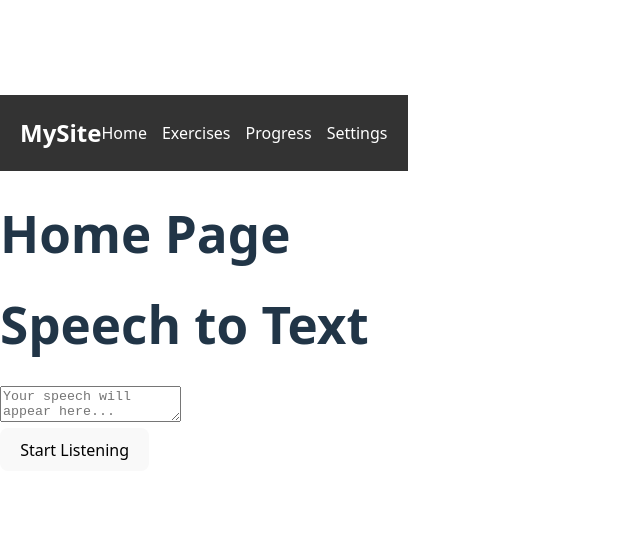
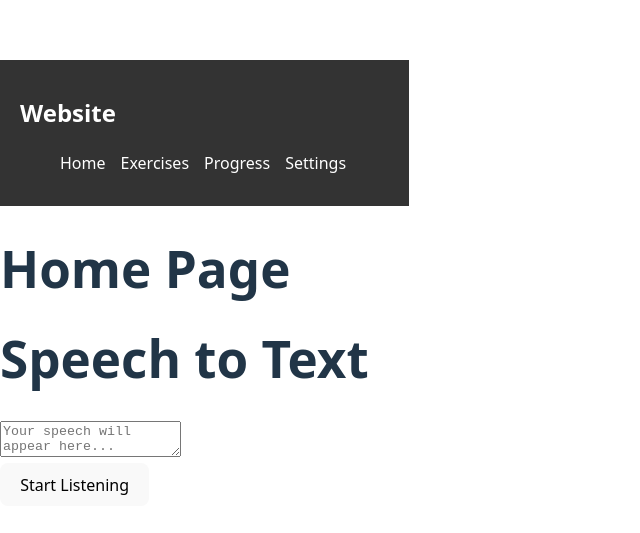
Before and after one commit to SecretariatV/Spoko, a React (Vite) app: page / in a window 1280 px wide. Shown: the part 117-650 px from the top of the page, without its empty margins (0-640 px from the left). Built offline with nearby package versions, Linux system fonts and the light colour scheme.

Commit message:
worked on nav

```diff
--- a/src/App.jsx
+++ b/src/App.jsx
@@ -2,6 +2,7 @@ import { useState } from 'react';
 import React from "react";
 import { BrowserRouter, Routes, Route } from "react-router-dom";
 import Navbar from "./components/Navbar";
+import ProgressBar from "./components/Progressbar";
 
 function Home() {
   return <h1>Home Page</h1>;
@@ -12,7 +13,21 @@ function Exercises() {
 }
 
 function Progress() {
-  return <h1>Progress</h1>;
+  const [progress, setProgress] = useState(0);
+
+  const increaseProgress = () => {
+    setProgress((prev) => (prev >= 100 ? 100 : prev + 10));
+  };
+
+  return (
+    <div style={{ textAlign: "center", padding: "20px" }}>
+      <h1>Progress Bar Example</h1>
+      <ProgressBar progress={progress} />
+      <button onClick={increaseProgress} style={styles.button}>
+        Increase Progress
+      </button>
+    </div>
+  );
 }
 
 function Settings() {
@@ -59,7 +74,8 @@ function App() {
         <Route path="/progress" element={<Progress />} />
         <Route path="/settings" element={<Settings />} />
       </Routes>
-    </BrowserRouter><div className="flex flex-col items-center justify-center h-screen bg-gray-100 p-8">
+    </BrowserRouter>
+    <div className="flex flex-col items-center justify-center h-screen bg-gray-100 p-8">
         <h1 className="text-3xl font-bold mb-4">Speech to Text</h1>
         <textarea
           className="w-full max-w-2xl h-80 p-4 border border-gray-300 rounded-md mb-4"
@@ -78,4 +94,16 @@ function App() {
   );
 }
 
+const styles = {
+  button: {
+    padding: "10px 20px",
+    marginTop: "10px",
+    background: "#4caf50",
+    color: "white",
+    border: "none",
+    cursor: "pointer",
+    borderRadius: "5px"
+  }
+};
+
 export default App;
--- /dev/null
+++ b/src/components/Navbar.css
@@ -0,0 +1,20 @@
+.navbar {
+    position: sticky;
+    top: 0;
+    width: 100%;
+    background: #333;
+    color: white;
+    padding: 15px 20px;
+    z-index: 1000;
+  }
+
+  .navbar ul {
+    list-style: none;
+    display: flex;
+    gap: 15px;
+  }
+
+  .navbar a {
+    color: white;
+    text-decoration: none;
+  }
--- a/src/components/Navbar.jsx
+++ b/src/components/Navbar.jsx
@@ -1,31 +1,19 @@
+import React from "react";
 import { Link } from "react-router-dom";
+import './Navbar.css'
 
 function Navbar() {
   return (
-    <nav style={styles.nav}>
-      <h2 style={styles.logo}>MySite</h2>
-      <ul style={styles.navLinks}>
-        <li><Link to="/" style={styles.link}>Home</Link></li>
-        <li><Link to="/exercises" style={styles.link}>Exercises</Link></li>
-        <li><Link to="/progress" style={styles.link}>Progress</Link></li>
-        <li><Link to="/settings" style={styles.link}>Settings</Link></li>
+    <nav className="navbar">
+      <h2>Website</h2>
+      <ul>
+        <li><Link to="/">Home</Link></li>
+        <li><Link to="/exercises">Exercises</Link></li>
+        <li><Link to="/progress">Progress</Link></li>
+        <li><Link to="/settings">Settings</Link></li>
       </ul>
     </nav>
   );
 }
 
-const styles = {
-    nav: {
-      display: "flex",
-      justifyContent: "space-between",
-      alignItems: "center",
-      padding: "10px 20px",
-      background: "#333",
-      color: "white"
-    },
-    logo: { margin: 0 },
-    navLinks: { display: "flex", listStyle: "none", gap: "15px", padding: 0 },
-    link: { color: "white", textDecoration: "none" }
-  };
-
-  export default Navbar;
+export default Navbar;
--- /dev/null
+++ b/src/components/Progressbar.jsx
@@ -0,0 +1,36 @@
+import React from "react";
+
+function ProgressBar({ progress }) {
+    return (
+      <div style={styles.container}>
+        <div style={{ ...styles.filler, width: `${progress}%` }}>
+          <span style={styles.label}>{progress}%</span>
+        </div>
+      </div>
+    );
+  }
+
+  const styles = {
+    container: {
+      width: "100%",
+      backgroundColor: "#e0e0df",
+      borderRadius: "5px",
+      overflow: "hidden",
+      height: "25px",
+      margin: "10px 0"
+    },
+    filler: {
+      height: "100%",
+      backgroundColor: "#4caf50",
+      textAlign: "right",
+      lineHeight: "25px",
+      transition: "width 0.5s ease-in-out"
+    },
+    label: {
+      padding: "5px",
+      color: "white",
+      fontWeight: "bold"
+    }
+  };
+
+  export default ProgressBar;
```
